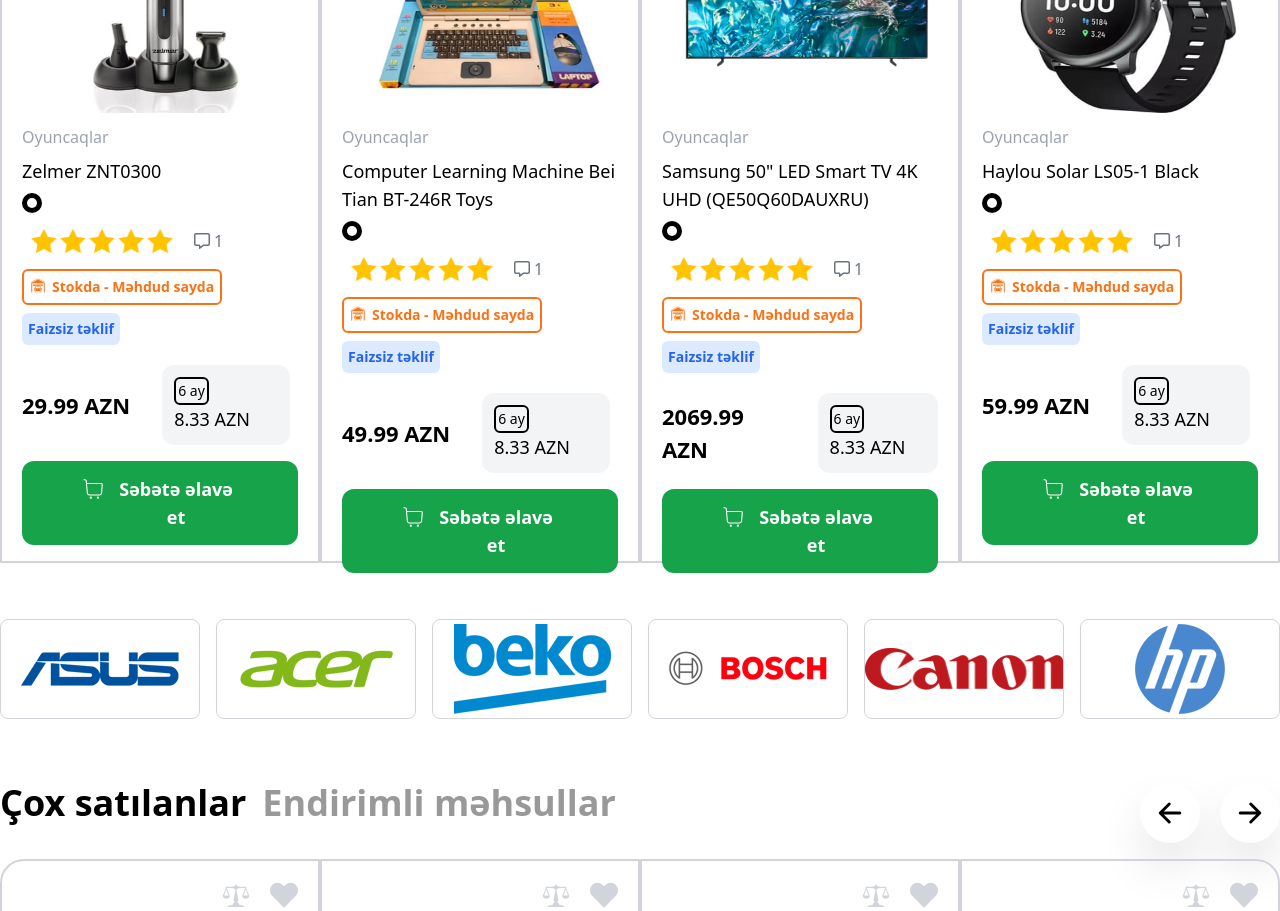
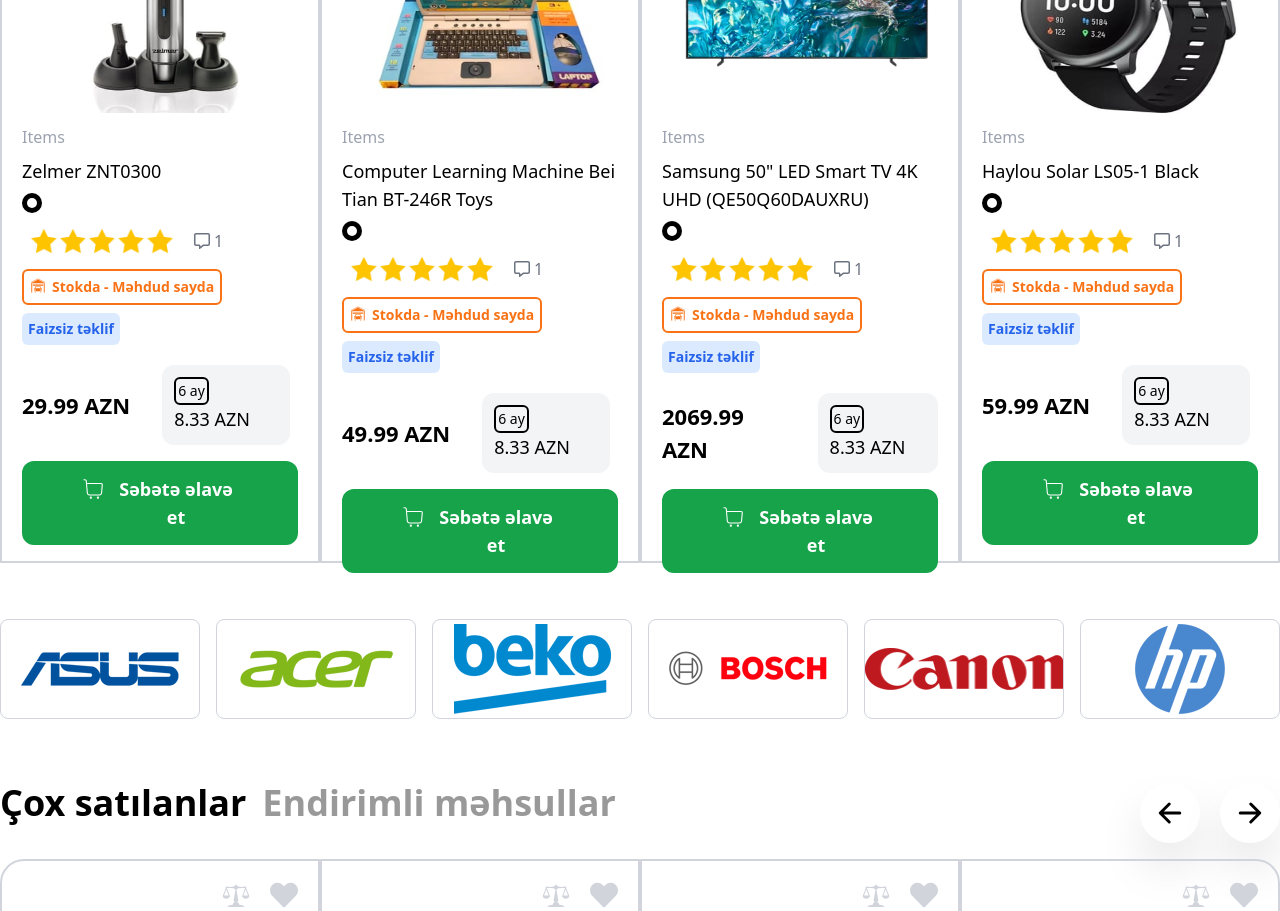
Before and after one commit to Faxri0906/irshad, a React (Vite) app: page / in a window 1280 px wide. Shown: the part 1100-2011 px from the top of the page. Built offline with nearby package versions, Linux system fonts and the light colour scheme.

Commit message:
changes7

```diff
--- a/src/site/Items.jsx
+++ b/src/site/Items.jsx
@@ -96,7 +96,7 @@
                             </div>
                             <img className="w-[250px] h-[200px] flex items-center justify-center ml-5" src={card.img}/>
                             <div className="mt-3 flex flex-col gap-2">
-                                <p className="text-gray-400">Oyuncaqlar</p>
+                                <p className="text-gray-400">Items</p>
                                 <h1 className="font-medium text-lg">{card.title}</h1>
                                 <div className=" w-5 h-5 bg-black rounded-full flex items-center justify-center">
                                     <div className="w-2.5 h-2.5 bg-white rounded-full"></div>
```
